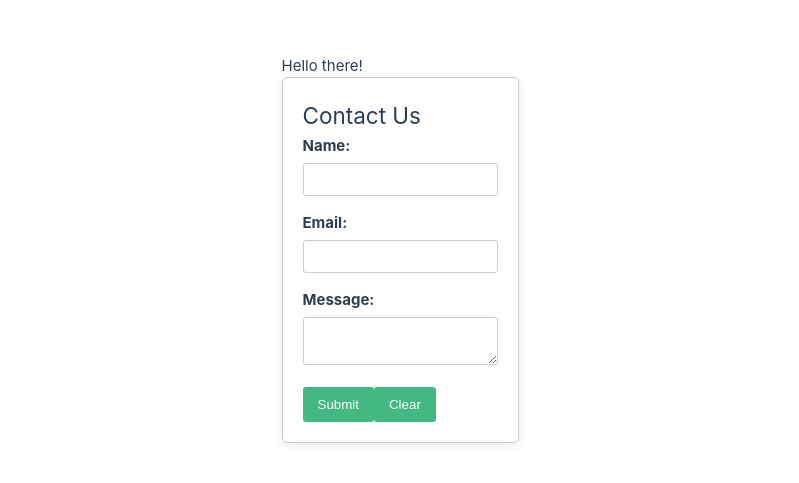
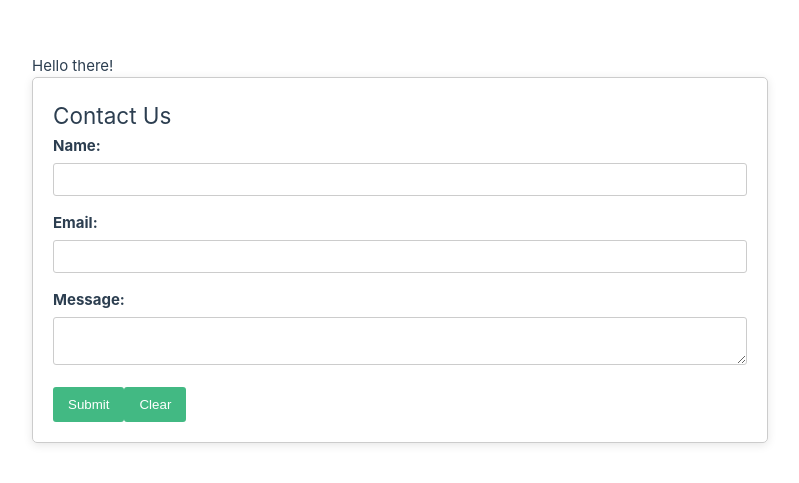
Before and after one commit to gulyener/vue-for-testing, a Vue app: page / in a window 1280 px wide. Shown: the part 151-634 px from the top of the page, without its empty margins (240-1039 px from the left). Built offline with nearby package versions, Linux system fonts and the light colour scheme.

Commit message:
allow width

```diff
--- a/src/assets/main.css
+++ b/src/assets/main.css
@@ -28,8 +28,6 @@ a,
   }
 
   #app {
-    display: grid;
-    /* grid-template-columns: 1fr 1fr; */
-    padding: 0 2rem;
+    width: 800px;
   }
 }
--- a/src/components/FormSample.vue
+++ b/src/components/FormSample.vue
@@ -63,7 +63,6 @@ export default {
 
 <style scoped>
 .form-container {
-  max-width: 400px;
   margin: 0 auto;
   padding: 20px;
   border: 1px solid #ccc;
```
